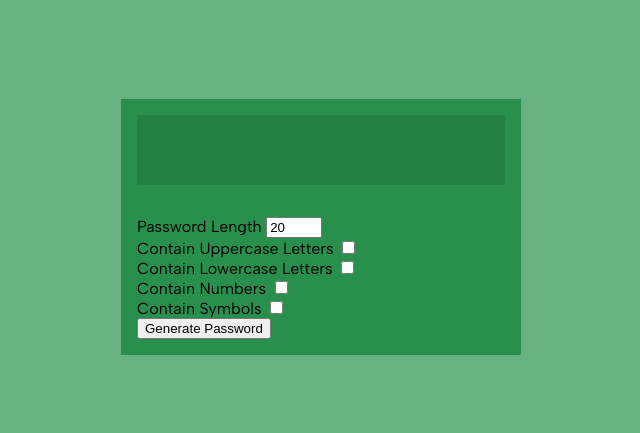
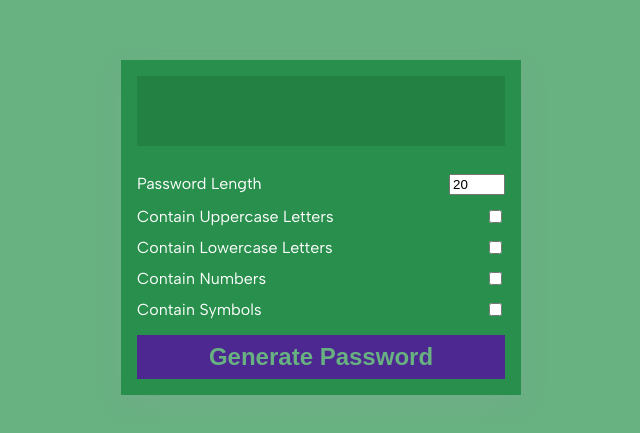
Before and after one commit to Tane4ka170/new2b, a plain HTML site: page index.html in a window 1280 px wide. Shown: the part 173-606 px from the top of the page, without its empty margins (319-959 px from the left). Drawn offline with Linux system fonts and the light colour scheme.

Commit message:
Improved UI styling and layout

```diff
--- a/style.css
+++ b/style.css
@@ -17,6 +17,7 @@ body {
 .pw-container {
   width: 400px;
   background-color: #28904c;
+  box-shadow: rgba(149, 157, 165, 0.2) 0px 8px 24px;
 }
 
 .pw-header {
@@ -55,8 +56,25 @@ body {
 }
 
 .pw-body {
-  padding: 1rem;
+  padding: 0 1rem 1rem;
 }
 
 .form-control {
+  display: flex;
+  justify-content: space-between;
+  margin: 0.75rem 0;
+  color: white;
 }
+
+.generate {
+  display: block;
+  background-color: #4c2890;
+  border: none;
+  color: #68b181;
+  font-size: 1.5rem;
+  font-weight: bold;
+  padding: 0.5rem;
+  margin-top: 1rem;
+  cursor: pointer;
+  width: 100%;
+}
```
